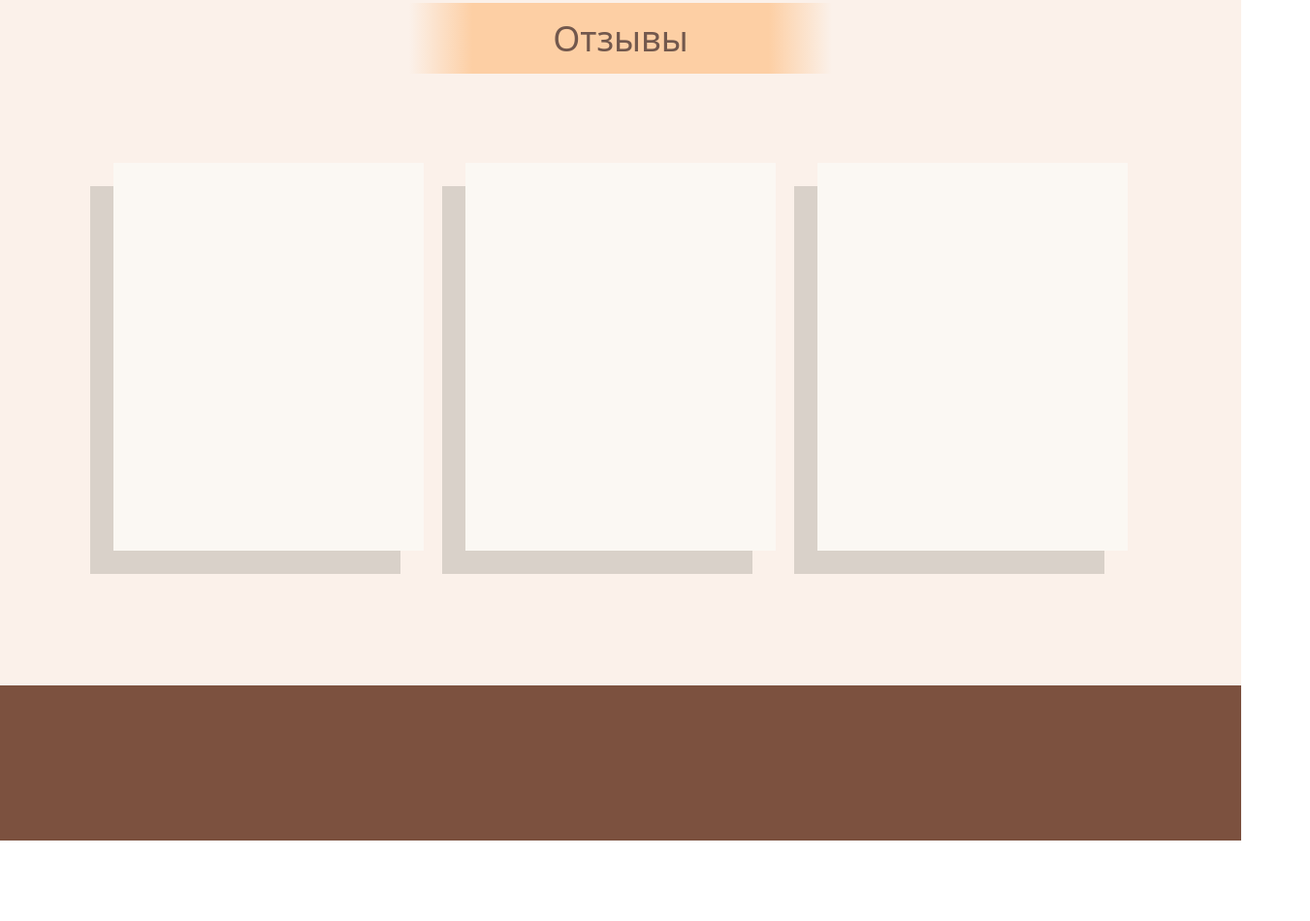
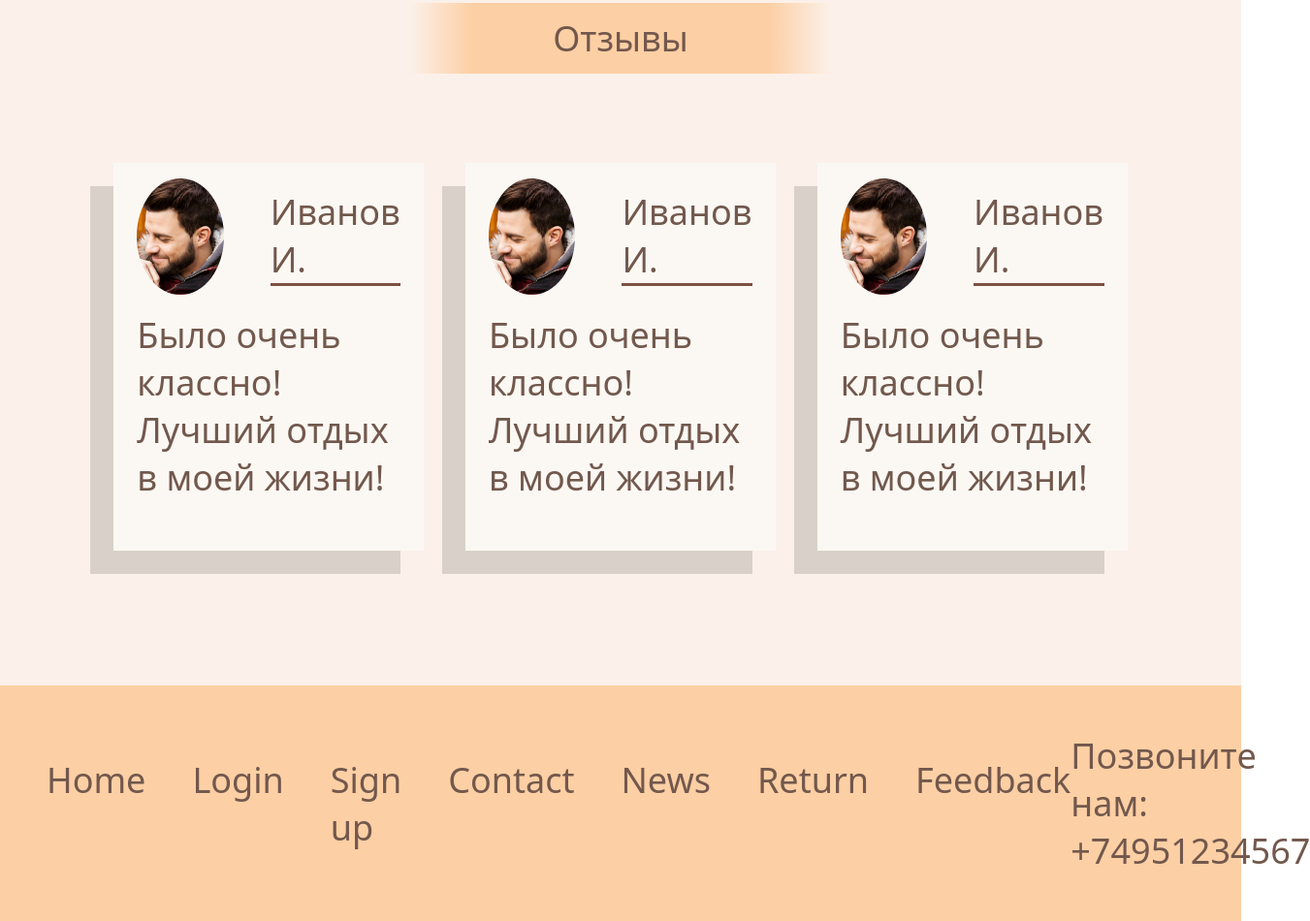
Before and after one commit to jurapro/landing-junior, a plain HTML site: page index.html in a window 1280 px wide. Shown: the part 5790-6740 px from the top of the page at 97% size, 1351 px wide, since content can reach past the window. Before the commit the page ends 6657 px from the top, so only its background shows below. Drawn offline with Linux system fonts and the light colour scheme; a web font is replaced by a local one.

Commit message:
Finished basic layout

```diff
--- a/assets/css/main.css
+++ b/assets/css/main.css
@@ -27,7 +27,9 @@
 
     --background-btn: #7c513f;
 }
-
+a {
+    color: var(--text-color);
+}
 .flex {
     display: flex;
 }
@@ -350,12 +352,44 @@
     width: 25vw;
     height: 50vh;
     box-shadow: -1rem 1rem var(--shadow-box);
+    padding: 1rem;
+    gap: 1rem;
 }
 
-/* reviews end */
+#reviews .review .headline {
+    justify-content: center;
+    align-items: center;
+    gap: 2rem;
+    height: 30%;
+
+}
+#reviews .review .headline .ava {
+    border-radius: 50%;
+    background: center url("../img/reviews/review.png") no-repeat;
+    background-size: cover;
+    width: 5rem;
+    height:  5rem;
+}
+
+#reviews .review .headline .name {
+    border-bottom: var(--background-btn) solid;
+}
+
+    /* reviews end */
 /* footer start */
 #footer {
     flex-basis: 20vh;
-    background-color: var(--background-btn);
+    background-color: var(--background-header);
+    justify-content: space-between;
+    align-items: center;
+    padding: 2rem;
+}
+#footer .nav-footer {
+   gap: 2rem;
+}
+#footer .tel {
+    justify-content: center;
+    align-items: center;
+    color: var(--text-color);
 }
 /* footer end */
--- a/index.html
+++ b/index.html
@@ -153,24 +153,50 @@
             <div class="description flex column">
                 <div class="review-list flex">
                     <div class="box review flex column">
-                        <div class="headline">
+                        <div class="headline flex">
+                            <div class="ava"></div>
+                            <div class="name">Иванов И.</div>
+                        </div>
+                        <div class="message">
+                            Было очень классно! Лучший отдых в моей жизни!
                         </div>
                     </div>
                     <div class="box review flex column">
-                        <div class="headline">
-
+                        <div class="headline flex">
+                            <div class="ava"></div>
+                            <div class="name">Иванов И.</div>
+                        </div>
+                        <div class="message">
+                            Было очень классно! Лучший отдых в моей жизни!
                         </div>
                     </div>
                     <div class="box review flex column">
-                        <div class="headline">
+                        <div class="headline flex">
+                            <div class="ava"></div>
+                            <div class="name">Иванов И.</div>
+                        </div>
+                        <div class="message">
+                            Было очень классно! Лучший отдых в моей жизни!
                         </div>
                     </div>
                 </div>
             </div>
         </section>
     </main>
-    <footer id="footer">
-
+    <footer id="footer" class="flex">
+        <div class="nav-footer flex">
+            <a href="http://xxxxxx-m1.wsr.ru">Home</a>
+            <a href="http://xxxxxx-m1.wsr.ru/login">Login</a>
+            <a href="http://xxxxxx-m1.wsr.ru/signup">Sign up</a>
+            <a href="http://xxxxxx-m1.wsr.ru/contact">Contact</a>
+            <a href="http://xxxxxx-m1.wsr.ru/news">News</a>
+            <a href="http://xxxxxx-m1.wsr.ru/return">Return</a>
+            <a href="http://xxxxxx-m1.wsr.ru/feedback">Feedback</a>
+        </div>
+        <div class="tel flex column">
+            <span>Позвоните нам: </span>
+            <a href="tel:+74951234567">+74951234567</a>
+        </div>
     </footer>
 </div>
 </body>
```
Also changed, not shown: assets/img/reviews/review.png (added).
